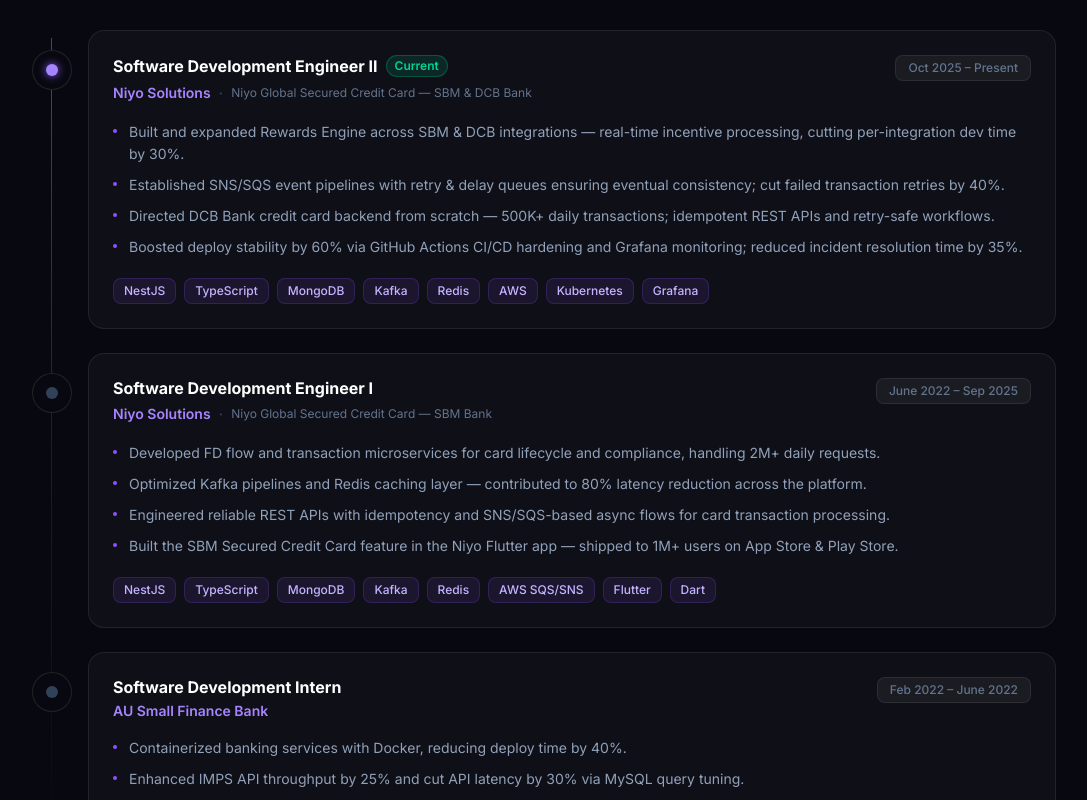
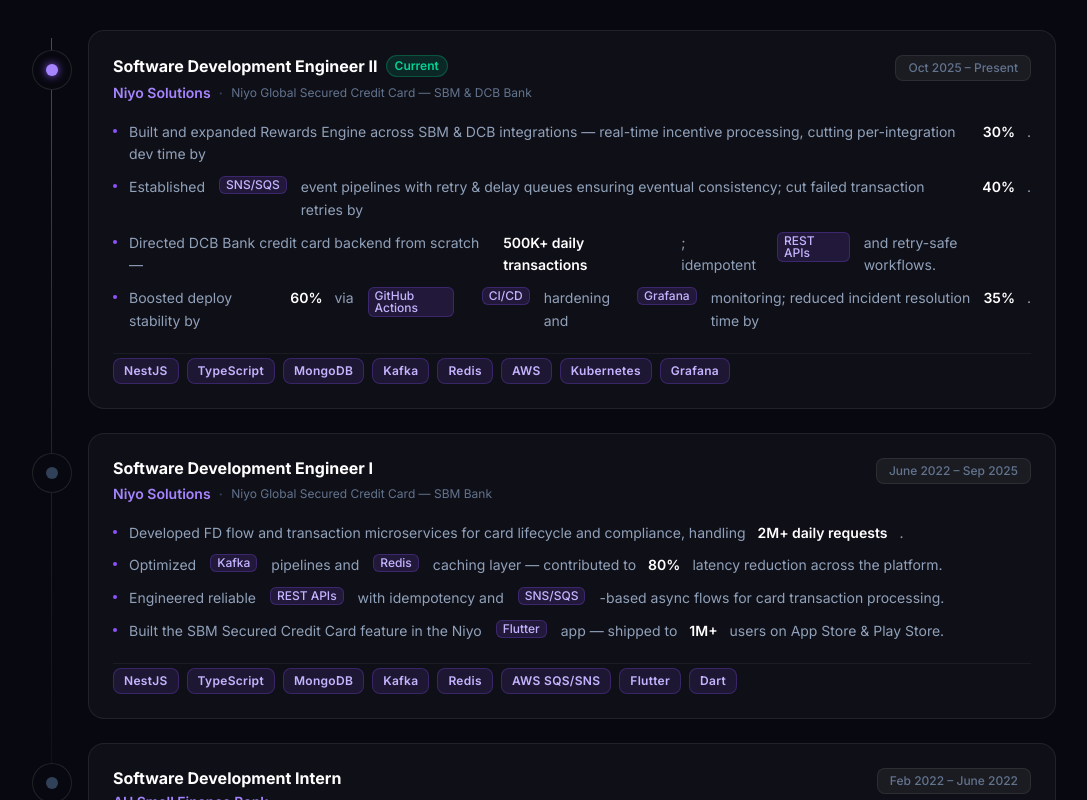
Before and after one commit to streetnoshery/sumitkumargodwan.github.io, a React (Vite) app: page / in a window 1280 px wide. Shown: the part 2920-3720 px from the top of the page, without its empty margins (96-1183 px from the left). Built offline with nearby package versions, Linux system fonts and the light colour scheme.

Commit message:
Highlight numbers and tech terms in experience bullets

```diff
--- a/src/components/Experience.jsx
+++ b/src/components/Experience.jsx
@@ -1,5 +1,57 @@
 import { motion, useInView } from 'framer-motion'
 import { useRef } from 'react'
+
+// Tech terms to highlight inline in bullets
+const TECH_TERMS = [
+  'SNS/SQS', 'SQS/SNS', 'Kafka', 'Redis', 'NestJS', 'REST APIs', 'REST API',
+  'CI/CD', 'GitHub Actions', 'Grafana', 'Docker', 'MySQL', 'Flutter',
+  'MongoDB', 'Kubernetes', 'AWS', 'TypeScript', 'Node.js', 'Dart',
+]
+
+// Splits a bullet string into segments — numbers get white bold, tech gets violet badge
+function HighlightedBullet({ text }) {
+  // Build a combined regex: numbers/% first, then tech terms
+  const techPattern = TECH_TERMS.map((t) => t.replace(/[/+.]/g, '\\$&')).join('|')
+  const regex = new RegExp(
+    `(\\d+[KM%+x]+(?:\\+)?(?:\\s*daily\\s+(?:transactions|requests))?|\\d+\\.\\d+[KM%+x]*|${techPattern})`,
+    'g'
+  )
+
+  const parts = []
+  let last = 0
+  let match
+
+  while ((match = regex.exec(text)) !== null) {
+    if (match.index > last) parts.push({ type: 'text', value: text.slice(last, match.index) })
+    const val = match[0]
+    const isNumber = /^\d/.test(val)
+    parts.push({ type: isNumber ? 'number' : 'tech', value: val })
+    last = match.index + val.length
+  }
+  if (last < text.length) parts.push({ type: 'text', value: text.slice(last) })
+
+  return (
+    <>
+      {parts.map((p, i) => {
+        if (p.type === 'number') {
+          return (
+            <span key={i} className="text-white font-semibold">
+              {p.value}
+            </span>
+          )
+        }
+        if (p.type === 'tech') {
+          return (
+            <span key={i} className="inline-flex items-center px-1.5 py-0.5 rounded-md bg-violet-500/15 border border-violet-500/25 text-violet-300 text-xs font-medium mx-0.5 leading-none" style={{ verticalAlign: 'middle' }}>
+              {p.value}
+            </span>
+          )
+        }
+        return <span key={i}>{p.value}</span>
+      })}
+    </>
+  )
+}
 
 const experiences = [
   {
@@ -111,20 +163,20 @@
                   </div>
 
                   {/* Bullets */}
-                  <ul className="space-y-2 mb-5">
+                  <ul className="space-y-2.5 mb-5">
                     {exp.bullets.map((b, bi) => (
                       <li key={bi} className="flex items-start gap-3 text-slate-400 text-sm leading-relaxed">
                         <span className="mt-2 w-1 h-1 rounded-full bg-violet-500 shrink-0" />
-                        {b}
+                        <HighlightedBullet text={b} />
                       </li>
                     ))}
                   </ul>
 
                   {/* Stack */}
-                  <div className="flex flex-wrap gap-2">
+                  <div className="flex flex-wrap gap-2 pt-1 border-t border-white/5 mt-4">
                     {exp.stack.map((tech) => (
                       <span key={tech}
-                        className="px-2.5 py-1 rounded-lg bg-violet-500/10 border border-violet-500/20 text-violet-300 text-xs font-medium"
+                        className="px-2.5 py-1 rounded-lg bg-violet-500/12 border border-violet-500/25 text-violet-300 text-xs font-semibold tracking-wide"
                       >
                         {tech}
                       </span>
```
